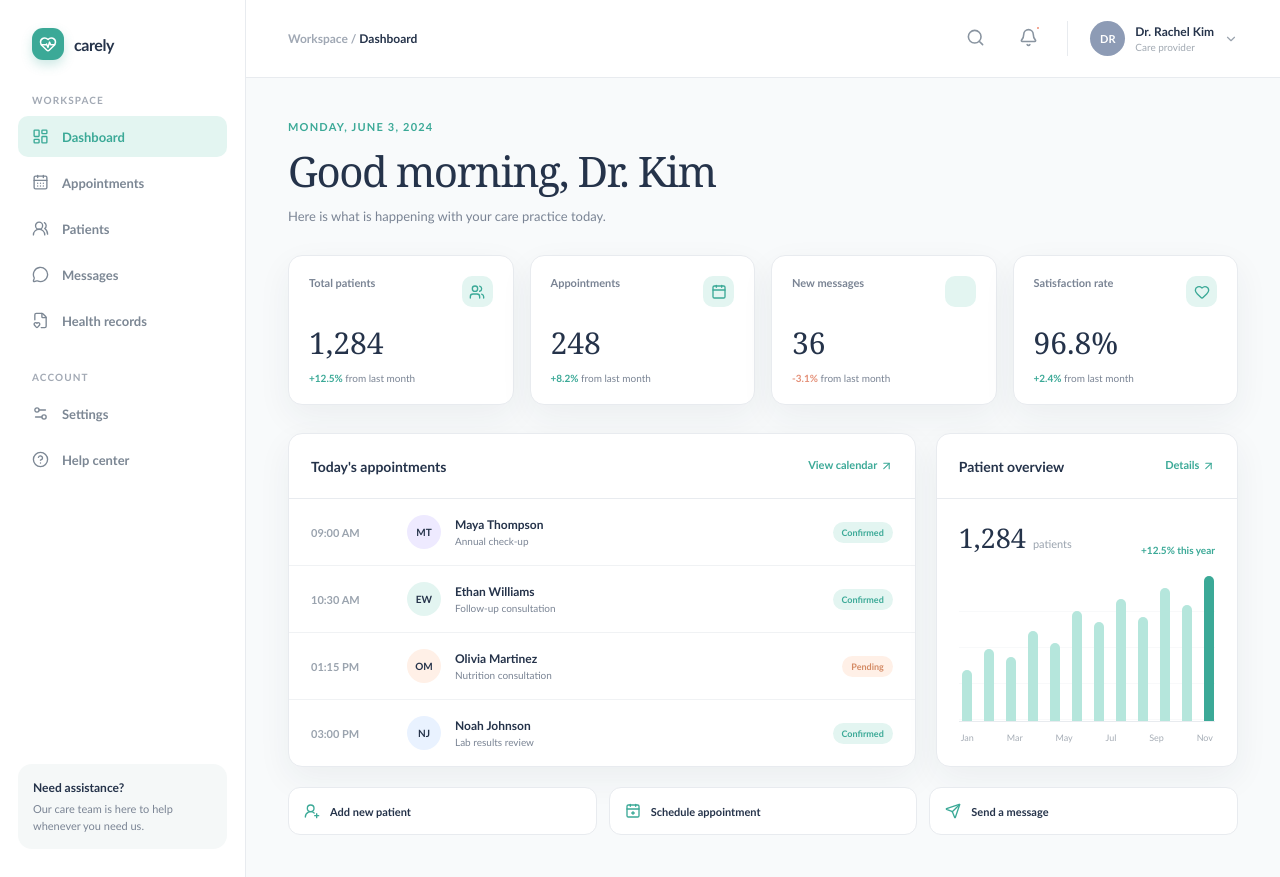
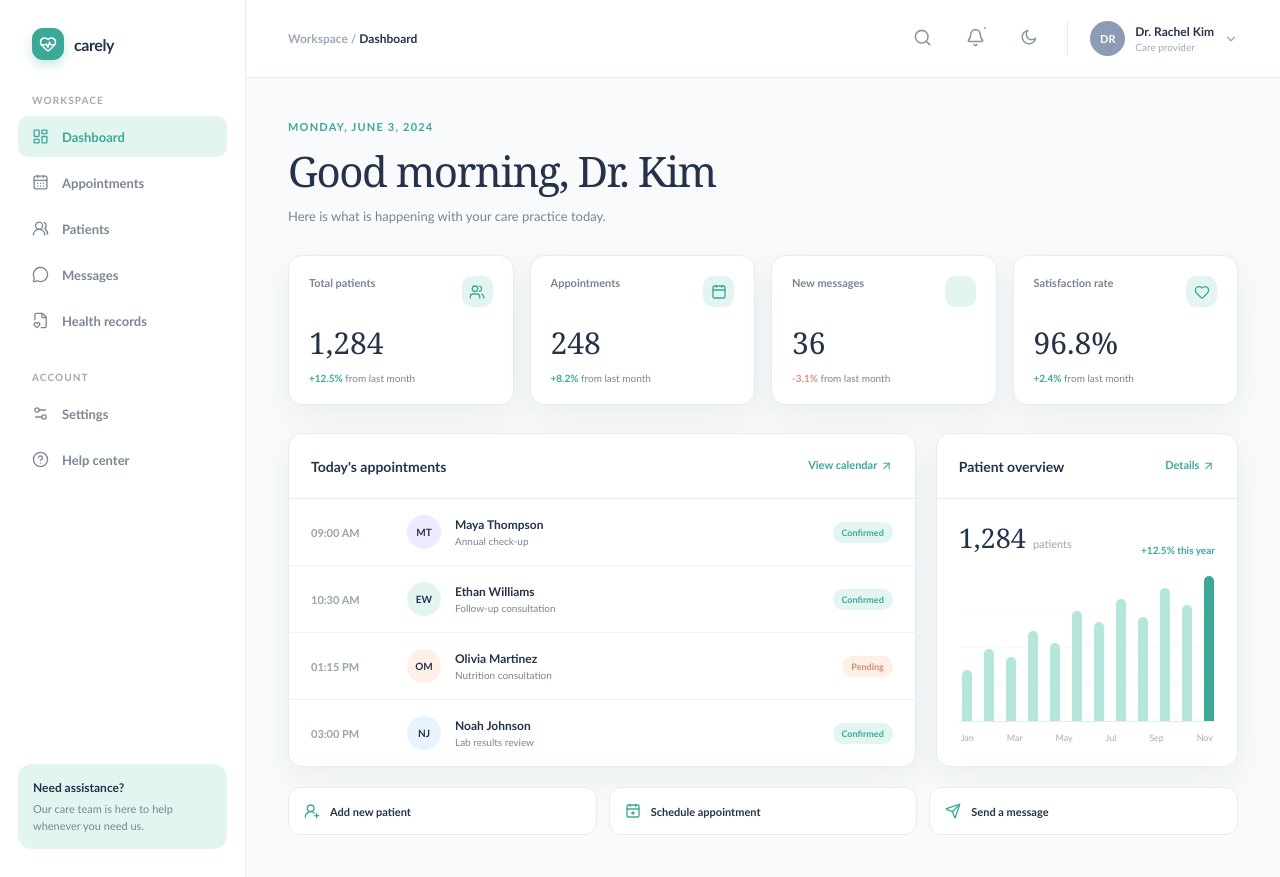
Before and after one commit to FELIXONDORO/HEALTHAPP, a Django app: page / in a window 1280 px wide. Run offline with Django 5.2, Linux system fonts and the light colour scheme.

Commit message:
added a light dark theme button

```diff
--- a/static/css/app.css
+++ b/static/css/app.css
@@ -11,10 +11,26 @@
   --peach: #fff0e7;
   --blue-soft: #e9f2ff;
   --shadow: 0 12px 34px rgba(38, 53, 74, 0.06);
+  --grid-line: #f1f3f5;
+}
+
+:root[data-theme="dark"] {
+  --ink: #e4eaf0;
+  --muted: #a7b2bf;
+  --line: #2c3a4a;
+  --surface: #172230;
+  --canvas: #101923;
+  --navy: #f1f5f7;
+  --teal-soft: #173d3a;
+  --lavender: #302b4c;
+  --peach: #49342d;
+  --blue-soft: #263b56;
+  --shadow: 0 12px 34px rgba(0, 0, 0, 0.18);
+  --grid-line: #263442;
 }
 
 * { box-sizing: border-box; }
-body { margin: 0; color: var(--ink); background: var(--canvas); font-family: "Trebuchet MS", "Segoe UI", sans-serif; }
+body { margin: 0; color: var(--ink); background: var(--canvas); font-family: "Trebuchet MS", "Segoe UI", sans-serif; transition: color .2s ease, background-color .2s ease; }
 a { color: inherit; text-decoration: none; }
 button { border: 0; font: inherit; cursor: pointer; }
 .app-shell { display: flex; min-height: 100vh; }
@@ -25,19 +41,21 @@ button { border: 0; font: inherit; cursor: pointer; }
 .nav-label { color: #a2a9b4; font-size: 10px; letter-spacing: 1.1px; font-weight: 800; padding: 0 14px 10px; text-transform: uppercase; }
 .nav { display: grid; gap: 5px; }
 .nav-link { display: flex; align-items: center; gap: 13px; padding: 12px 14px; color: #7c8794; font-size: 13px; font-weight: 700; border-radius: 10px; transition: .2s ease; }
-.nav-link:hover { background: #f4f8f8; color: var(--teal); }
+.nav-link:hover { background: var(--teal-soft); color: var(--teal); }
 .nav-link.active { color: var(--teal); background: var(--teal-soft); }
 .nav-link svg { width: 17px; height: 17px; stroke-width: 1.9; }
-.sidebar-foot { margin-top: auto; background: #f5f8f8; border-radius: 14px; padding: 15px; font-size: 11px; color: var(--muted); line-height: 1.5; }
+.sidebar-foot { margin-top: auto; background: var(--teal-soft); border-radius: 14px; padding: 15px; font-size: 11px; color: var(--muted); line-height: 1.5; }
 .sidebar-foot strong { display: block; color: var(--navy); font-size: 12px; margin-bottom: 4px; }
 .main { flex: 1; min-width: 0; }
 .topbar { height: 78px; background: var(--surface); border-bottom: 1px solid var(--line); display: flex; align-items: center; justify-content: space-between; padding: 0 42px; }
 .breadcrumb { color: #a0a8b4; font-size: 12px; font-weight: 700; }
 .breadcrumb strong { color: var(--navy); }
 .top-actions { display: flex; align-items: center; gap: 24px; }
-.icon-button { background: transparent; color: #8994a0; padding: 5px; position: relative; }
+.icon-button { background: transparent; color: #8994a0; padding: 5px; position: relative; border-radius: 8px; }
+.icon-button:hover { color: var(--teal); background: var(--teal-soft); }
 .icon-button svg { width: 19px; height: 19px; }
-.dot { position: absolute; top: 2px; right: 2px; width: 6px; height: 6px; background: #ef8d75; border: 2px solid white; border-radius: 50%; }
+.theme-icon { fill: none; stroke: currentColor; stroke-linecap: round; stroke-linejoin: round; stroke-width: 1.8; }
+.dot { position: absolute; top: 2px; right: 2px; width: 6px; height: 6px; background: #ef8d75; border: 2px solid var(--surface); border-radius: 50%; }
 .user { display: flex; align-items: center; gap: 10px; border-left: 1px solid var(--line); padding-left: 22px; }
 .avatar { width: 35px; height: 35px; border-radius: 50%; display: grid; place-items: center; font-weight: 800; font-size: 11px; color: #fff; background: #8d9bb5; }
 .user-name { color: var(--navy); font-size: 12px; font-weight: 800; }
@@ -75,7 +93,7 @@ h1 { color: var(--navy); font-family: Georgia, serif; font-weight: 500; font-siz
 .chart-meta { display: flex; justify-content: space-between; align-items: flex-end; margin-bottom: 20px; }
 .chart-number { color: var(--navy); font-family: Georgia, serif; font-size: 27px; }
 .chart-note { color: var(--teal); font-size: 10px; font-weight: 800; }
-.chart { height: 146px; display: flex; align-items: end; gap: 12px; border-bottom: 1px solid var(--line); background: repeating-linear-gradient(to bottom, transparent 0, transparent 35px, #f1f3f5 36px); padding: 0 3px; }
+.chart { height: 146px; display: flex; align-items: end; gap: 12px; border-bottom: 1px solid var(--line); background: repeating-linear-gradient(to bottom, transparent 0, transparent 35px, var(--grid-line) 36px); padding: 0 3px; }
 .bar { flex: 1; min-width: 10px; max-width: 30px; background: #b5e6dc; border-radius: 5px 5px 0 0; position: relative; transition: .2s ease; }
 .bar:hover { background: var(--teal); }
 .bar.highlight { background: var(--teal); }
--- a/static/js/app.js
+++ b/static/js/app.js
@@ -3,3 +3,31 @@ document.querySelectorAll('[data-menu-button]').forEach((button) => {
     document.querySelector('.sidebar')?.classList.toggle('open');
   });
 });
+
+const themeToggle = document.querySelector('[data-theme-toggle]');
+const themeIcons = {
+  light: '<svg class="theme-icon" viewBox="0 0 24 24" aria-hidden="true"><path d="M21 12.8A8.5 8.5 0 1 1 11.2 3 6.7 6.7 0 0 0 21 12.8Z"></path></svg>',
+  dark: '<svg class="theme-icon" viewBox="0 0 24 24" aria-hidden="true"><circle cx="12" cy="12" r="4"></circle><path d="M12 2v2M12 20v2M4.93 4.93l1.41 1.41M17.66 17.66l1.41 1.41M2 12h2M20 12h2M4.93 19.07l1.41-1.41M17.66 6.34l1.41-1.41"></path></svg>'
+};
+
+function updateThemeToggle(theme) {
+  if (!themeToggle) return;
+  const isDark = theme === 'dark';
+  themeToggle.setAttribute('aria-label', isDark ? 'Switch to light theme' : 'Switch to dark theme');
+  themeToggle.setAttribute('title', isDark ? 'Switch to light theme' : 'Switch to dark theme');
+  themeToggle.innerHTML = themeIcons[isDark ? 'dark' : 'light'];
+}
+
+const activeTheme = document.documentElement.dataset.theme || 'light';
+updateThemeToggle(activeTheme);
+
+themeToggle?.addEventListener('click', () => {
+  const nextTheme = document.documentElement.dataset.theme === 'dark' ? 'light' : 'dark';
+  document.documentElement.dataset.theme = nextTheme;
+  try {
+    localStorage.setItem('carely-theme', nextTheme);
+  } catch (error) {
+    // The current page still changes when browser storage is unavailable.
+  }
+  updateThemeToggle(nextTheme);
+});
--- a/templates/dashboard/base.html
+++ b/templates/dashboard/base.html
@@ -5,6 +5,17 @@
   <meta charset="UTF-8">
   <meta name="viewport" content="width=device-width, initial-scale=1.0">
   <title>{% block title %}Carely{% endblock %} | Carely</title>
+  <link rel="icon" type="image/svg+xml" href="{% static 'favicon.svg' %}">
+  <script>
+    (function () {
+      try {
+        const savedTheme = localStorage.getItem('carely-theme');
+        if (savedTheme === 'dark' || savedTheme === 'light') document.documentElement.dataset.theme = savedTheme;
+      } catch (error) {
+        // Continue with the light theme when browser storage is unavailable.
+      }
+    }());
+  </script>
   <link rel="stylesheet" href="{% static 'css/app.css' %}">
   <script src="https://unpkg.com/lucide@latest"></script>
 </head>
@@ -33,6 +44,7 @@
         <div class="top-actions">
           <button class="icon-button" aria-label="Search"><i data-lucide="search"></i></button>
           <button class="icon-button" aria-label="Notifications"><i data-lucide="bell"></i><span class="dot"></span></button>
+          <button class="icon-button theme-toggle" type="button" data-theme-toggle aria-label="Switch to dark theme" title="Switch to dark theme"><svg class="theme-icon" viewBox="0 0 24 24" aria-hidden="true"><path d="M21 12.8A8.5 8.5 0 1 1 11.2 3 6.7 6.7 0 0 0 21 12.8Z"></path></svg></button>
           <div class="user"><div class="avatar">DR</div><div class="user-copy"><div class="user-name">Dr. Rachel Kim</div><div class="user-role">Care provider</div></div><i data-lucide="chevron-down" style="width:14px;color:#9aa3ae"></i></div>
         </div>
       </header>
```
Also changed, not shown: static/favicon.svg (added).
